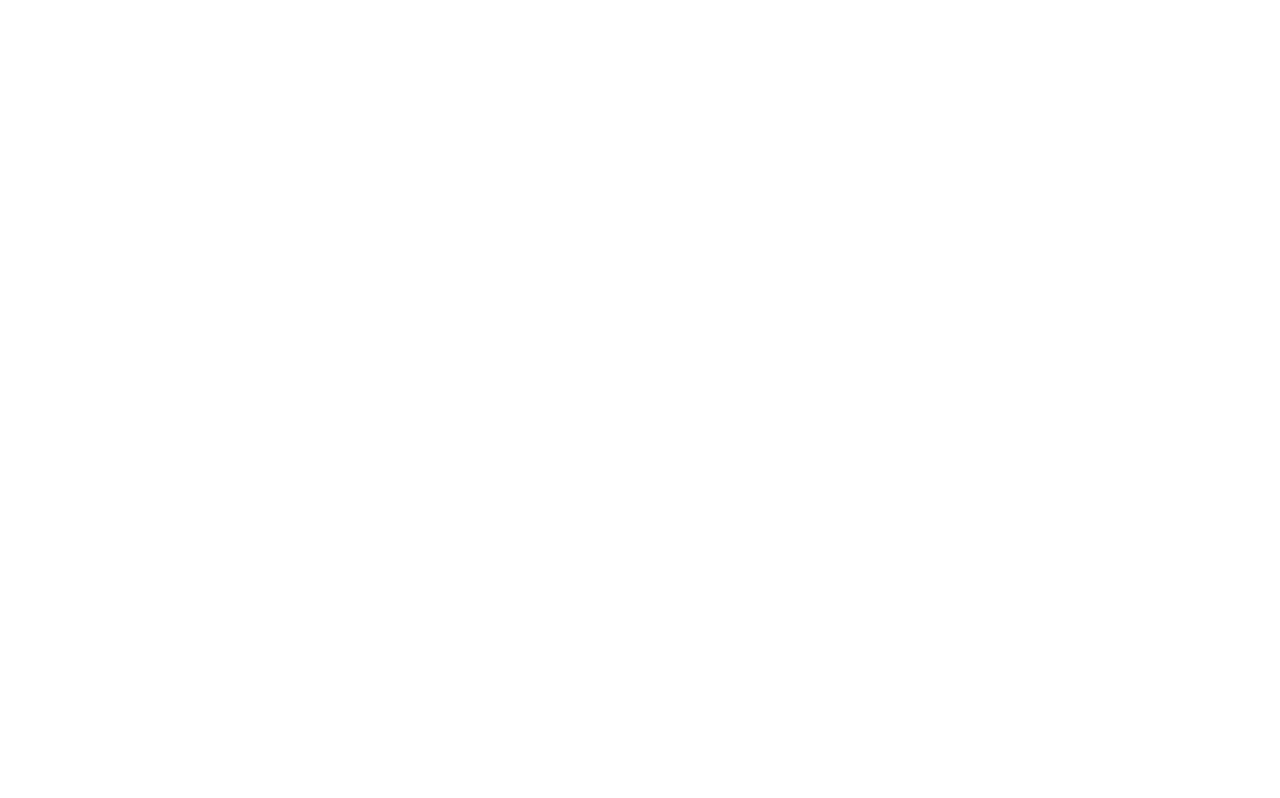
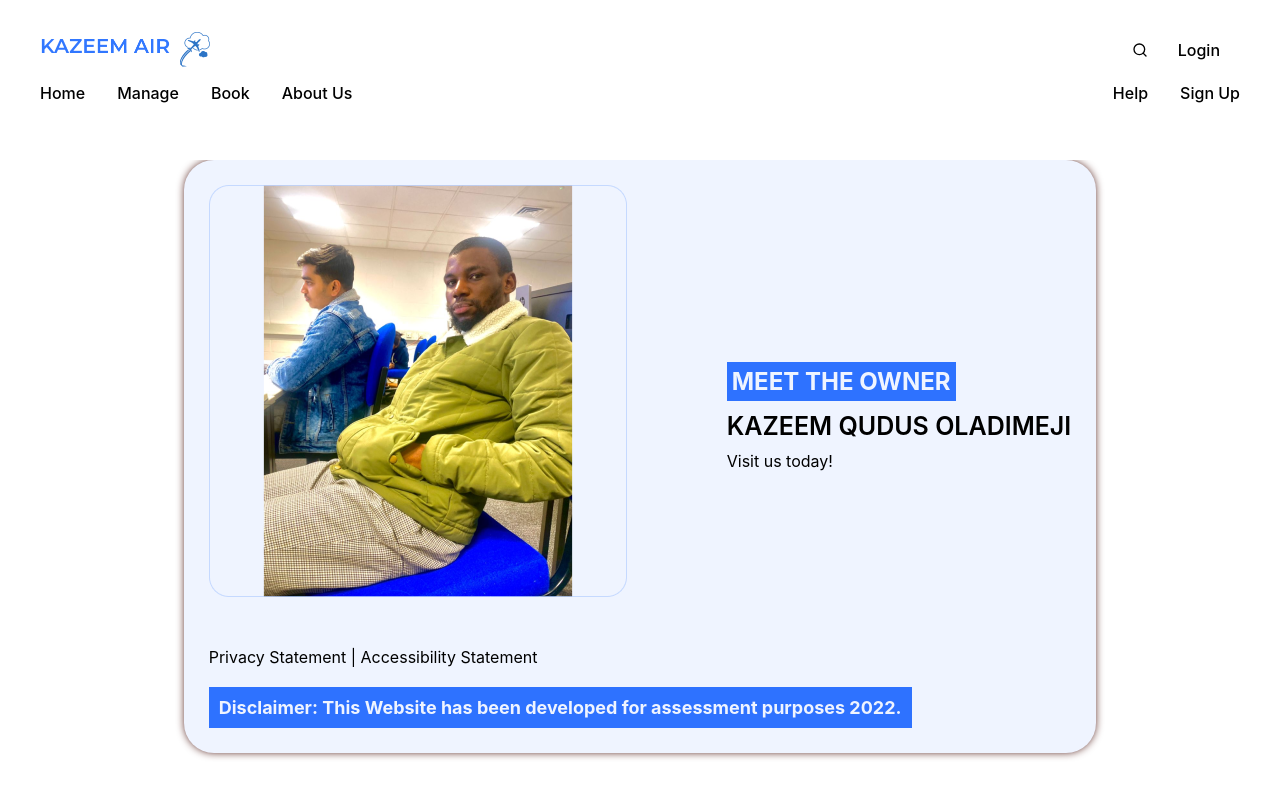
Before and after one commit to CSC-DevConnect/kazeem-air-service-frontend, a React (Create React App) app: page /about in a window 1280 px wide. Before the commit this address had no page. Built offline with nearby package versions, Linux system fonts and the light colour scheme.

Commit message:
update codebase

```diff
--- a/src/App.tsx
+++ b/src/App.tsx
@@ -9,6 +9,7 @@
   SignIn,
   SignUp,
 } from "./routes";
+import OwnerRoute from "./routes/about/about.route";
 
 function App() {
   return (
@@ -18,6 +19,7 @@
           <Route index element={<Home />} />
           <Route path="/dashboard" element={<Dashboard />} />
           <Route path="/book" element={<Book />} />
+          <Route path="/about" element={<OwnerRoute />} />
           <Route path="/offer/:id" element={<BookDetails />} />
         </Route>
         <Route path="/signin" element={<SignIn />} />
--- a/src/components/nav/nav.component.tsx
+++ b/src/components/nav/nav.component.tsx
@@ -22,7 +22,7 @@
           <NavItemLink to="/book">book</NavItemLink>
         </NavItem>
         <NavItem>
-          <NavItemLink to="/#about">about us</NavItemLink>
+          <NavItemLink to="/about">about us</NavItemLink>
         </NavItem>
         <NavItem>
           <NavItemLink to="/#help">help</NavItemLink>
--- /dev/null
+++ b/src/routes/about/about.route.tsx
@@ -0,0 +1,27 @@
+/* eslint-disable jsx-a11y/img-redundant-alt */
+import React from "react";
+import owner from "../../assets/img.png";
+import { ImageContainer, OwnerContainer, OwnerContent } from "./about.styles";
+
+const OwnerRoute = () => {
+  return (
+    <OwnerContainer>
+      <OwnerContent>
+        <ImageContainer>
+          <img src={owner} alt="image" />
+          <div>
+            <h4>MEET THE OWNER</h4> <p>KAZEEM QUDUS OLADIMEJI</p>{" "}
+            <span>Visit us today!</span>
+          </div>
+        </ImageContainer>
+        <p>Privacy Statement | Accessibility Statement</p>
+        <p className="span">
+          Disclaimer: This Website has been developed for assessment purposes
+          2022.
+        </p>
+      </OwnerContent>
+    </OwnerContainer>
+  );
+};
+
+export default OwnerRoute;
--- /dev/null
+++ b/src/routes/about/about.styles.tsx
@@ -0,0 +1,64 @@
+import styled from "styled-components";
+
+export const OwnerContainer = styled.div`
+  display: flex;
+  flex-direction: column;
+  justify-content: center;
+  align-items: center;
+
+`;
+
+export const OwnerContent = styled.div`
+  display: flex;
+  flex-direction: column;
+  justify-content: center;
+  background: #eff4ff;
+  box-shadow: 0px 0px 8px -1px #430b06;
+  border-radius: 30px;
+  padding: 25px;
+  width: fit-content;
+
+  .span {
+    width: fit-content;
+    padding: 5px;
+    font-size: 18px;
+    font-weight: bold;
+    color: #fff;
+    margin-top: 20px;
+    padding: 10px;
+    background: #3177ff;
+    mix-blend-mode: multiply;
+  }
+`;
+
+export const ImageContainer = styled.div`
+  display: flex;
+  flex-direction: row;
+  align-items: center;
+
+  img {
+    margin-right: 100px;
+    margin-bottom: 50px;
+  }
+
+  div h4 {
+    width: fit-content;
+    padding: 5px;
+    font-size: 24px;
+    font-weight: bold;
+    color: #fff;
+    background: #3177ff;
+    mix-blend-mode: multiply;
+    margin-bottom: 10px;
+  }
+
+  div p {
+    font-style: normal;
+    font-weight: 600;
+    font-size: 25px;
+    line-height: 30px;
+    text-align: justify;
+    color: #000000;
+    margin-bottom: 10px;
+  }
+`;
```
Also changed, not shown: src/assets/img.png (added).
